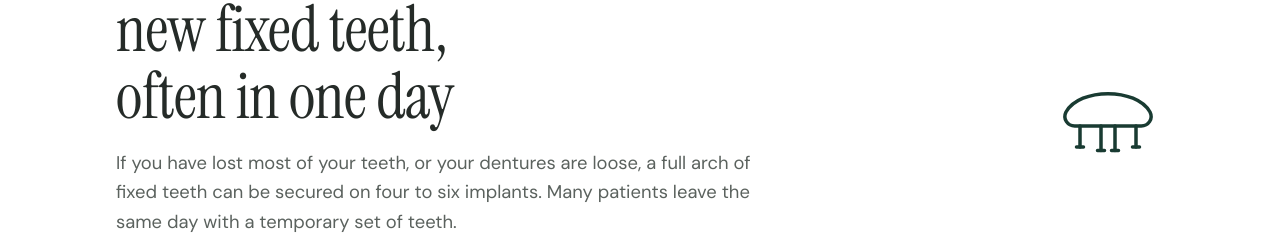
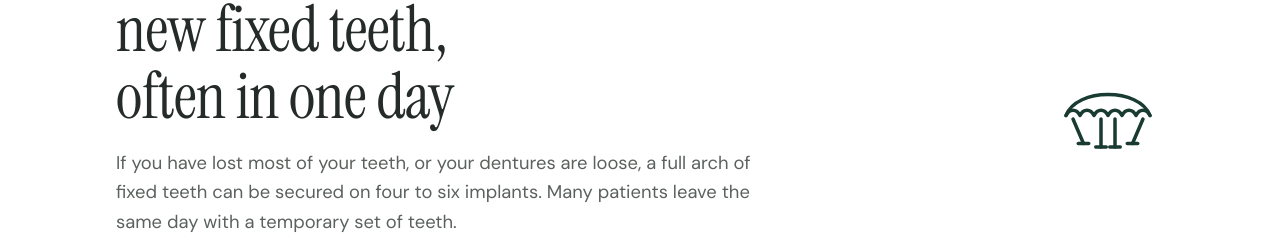
Before and after one commit to drtaimish/1oakdental, an Astro site: page /services/all-on-4-dental-implants/ in a window 1280 px wide. Shown: the part 200-434 px from the top of the page. Built offline with nearby package versions, Linux system fonts and the light colour scheme; Astro itself is replaced by a stand-in of ours.

Commit message:
Refine the full-arch implant illustration
Co-Authored-By: Claude Fable 5.1 <noreply@anthropic.com>
Claude-Session: https://claude.ai/code/session_015xrjBaBoFx7Qm4ad2hgj6b

```diff
--- a/src/components/ServiceArt.astro
+++ b/src/components/ServiceArt.astro
@@ -43,7 +43,7 @@ const art: Record<string, { label: string; body: string }> = {
   },
   'all-on-4-dental-implants': {
     label: 'A full arch of teeth on four implants',
-    body: `<path d="M8 28c8-14 40-14 48 0 2 4-1 8-5 8H13c-4 0-7-4-5-8z"/><path d="M16 36v12M28 36v14M36 36v14M48 36v12" class="d2"/><path d="M14 48h4M26 50h4M34 50h4M46 48h4" class="d3"/>`,
+    body: `<path d="M8 30c6-16 42-16 48 0"/><path d="M8 30c2-4 6-4 8 0 2-4 6-4 8 0 2-4 6-4 8 0 2-4 6-4 8 0 2-4 6-4 8 0 2-4 6-4 8 0"/><path d="M12 32l6 14M28 32v16M36 32v16M52 32l-6 14" class="d2"/><path d="M15 46h6M25 48h6M33 48h6M43 46h6" class="d3"/>`,
   },
 };
 const a = art[slug];
```
